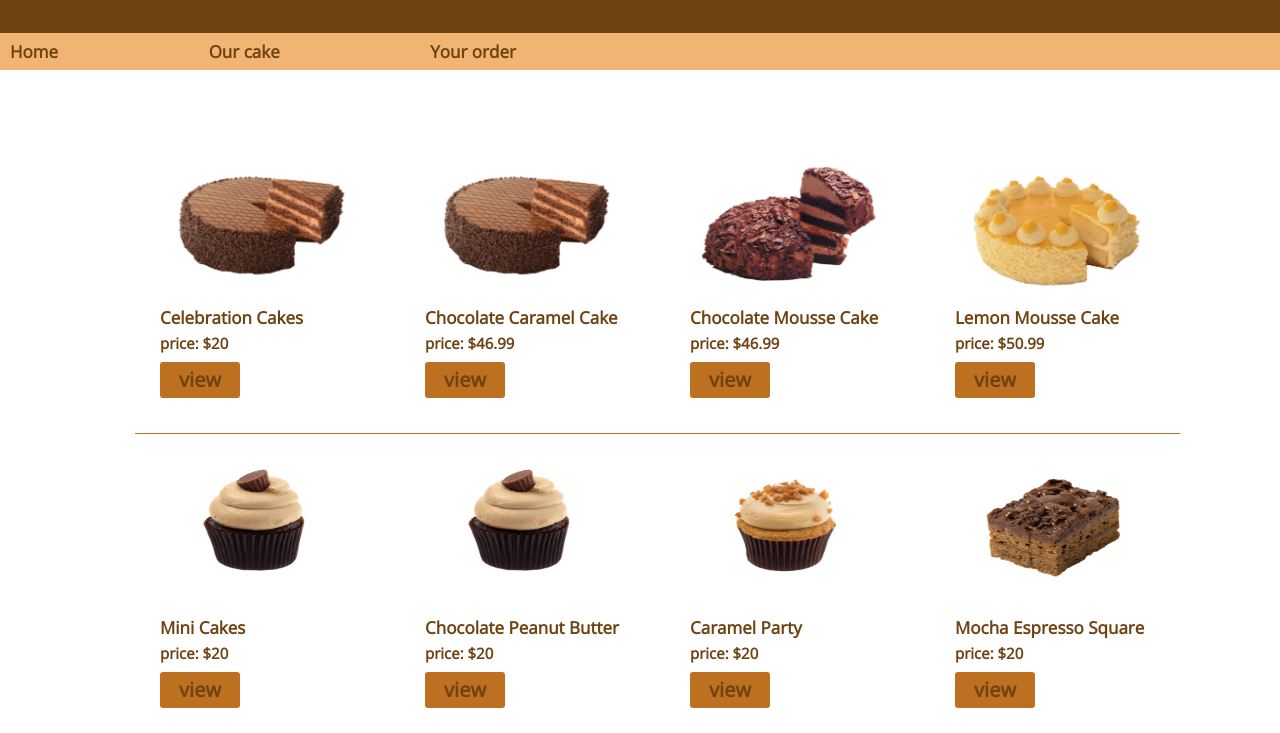
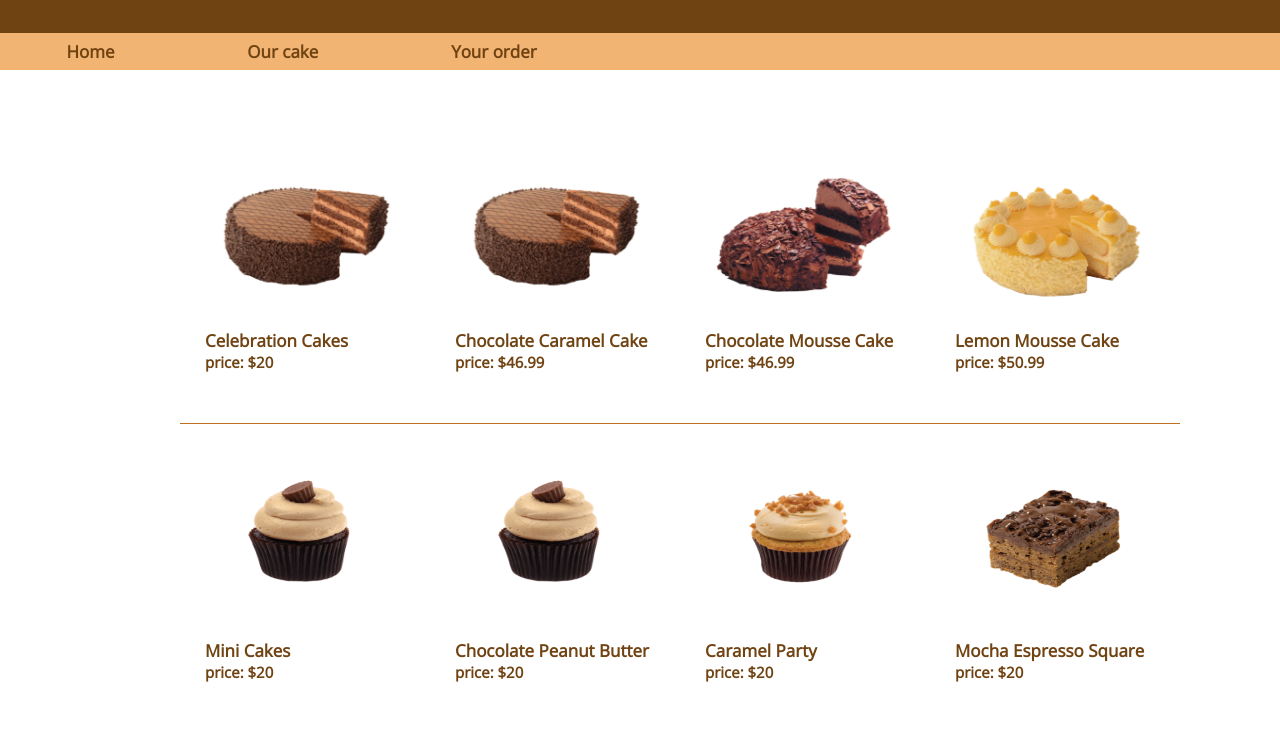
Before and after one commit to zainabalazzawi/my-gatsby-site, a Gatsby site: page / in a window 1280 px wide. Shown: the part 167-900 px from the top of the page. Built offline with nearby package versions, Linux system fonts and the light colour scheme; Gatsby itself is replaced by a stand-in of ours.

Commit message:
Adjusted style for ViewWrapper/ mini page

```diff
--- a/src/components/cake/celebration.js
+++ b/src/components/cake/celebration.js
@@ -53,7 +53,7 @@ export default function Celebration() {
 }
 
 const Wrapper = styled.div`
-  position: absolute;
+  position: relative;
   top: 90px;
   width: 100%;
   img {
@@ -69,26 +69,33 @@ const CelebrationWrapper = styled.div`
   display: grid;
   grid-template-columns: repeat(4, auto);
   border-bottom: 1px solid #bd7120;
-  padding-bottom: 10px;
-  gap: 15px;
 `;
 
+const ViewWrapper = styled.div`
+  color: #704313;
+  width: 80px;
+  padding: 8px;
+  text-align: center;
+  background: #bd7120;
+  font-weight: bold;
+  font-size: 20px;
+  border-radius: 3px;
+  position: absolute;
+  top: 50%;
+  left: 80px;
+  display: none;
+`;
 const CelebrationItem = styled.div`
+  position: relative;
   width: 250px;
   height: 300px;
-  /* color: rgba(255, 255, 255, 0.7); */
   font-size: 17px;
   font-weight: bold;
   display: grid;
-  /* grid-template-columns: auto; */
   align-items: center;
   padding: 25px;
-  /* border-radius: 10px; */
   transition: 0.5s ease-out;
   color: #704313;
-  gap: 10px;
-  /* background: #741b47; */
-
   transition: 1s cubic-bezier(0.075, 0.82, 0.165, 1);
   :hover {
     background: rgba(255, 255, 255, 1);
@@ -97,20 +104,15 @@ const CelebrationItem = styled.div`
       inset 0px 0px 0px 0.5px rgba(255, 255, 255, 0.2);
     transform: translateY(-3px);
     /* scale(1.2) */
+    ${ViewWrapper} {
+      display: block;
+    }
   }
 `;
 
 const PriceWrapper = styled.p`
   font-size: 15px;
+  position: relative;
+  /* is that positionc orrect ? */
+  top: -17px;
 `;
-const ViewWrapper = styled.div`
-  color: #704313;
-
-  width: 80px;
-  padding: 8px;
-  text-align: center;
-  background: #bd7120;
-  font-weight: bold;
-  font-size: 20px;
-  border-radius: 3px;
-`;
--- a/src/components/cake/mini.js
+++ b/src/components/cake/mini.js
@@ -53,7 +53,7 @@ export default function Mini() {
 }
 
 const Wrapper = styled.div`
-  position: absolute;
+  position: relative;
   top: 500px;
   width: 100%;
   img {
@@ -67,34 +67,6 @@ const MiniWrapper = styled.div`
   top: 100px;
   display: grid;
   grid-template-columns: repeat(4, auto);
-  gap: 15px;
-`;
-const MiniItem = styled.div`
-  width: 250px;
-  height: 300px;
-  /* color: rgba(255, 255, 255, 0.7); */
-  font-size: 17px;
-  font-weight: bold;
-  display: grid;
-  /* grid-template-columns: auto; */
-  align-items: center;
-  padding: 25px;
-  gap: 10px;
-  transition: 0.5s ease-out;
-  color: #704313;
-  /* background: #741b47; */
-  transition: 1s cubic-bezier(0.075, 0.82, 0.165, 1);
-  :hover {
-    background: rgba(255, 255, 255);
-    border: 1px solid #bd7120;
-    box-shadow: 0px 10px 20px rgba(0, 0, 0, 0.1),
-      inset 0px 0px 0px 0.5px rgba(255, 255, 255, 0.2);
-    transform: translateY(-3px);
-    /* scale(1.2); */
-  }
-`;
-const PriceWrapper = styled.p`
-  font-size: 15px;
 `;
 const ViewWrapper = styled.div`
   color: #704313;
@@ -105,4 +77,36 @@ const ViewWrapper = styled.div`
   font-weight: bold;
   font-size: 20px;
   border-radius: 3px;
+  position: absolute;
+  top: 50%;
+  left: 80px;
+  display: none;
 `;
+const MiniItem = styled.div`
+  width: 250px;
+  height: 300px;
+  font-size: 17px;
+  font-weight: bold;
+  display: grid;
+  align-items: center;
+  padding: 25px;
+  transition: 0.5s ease-out;
+  color: #704313;
+  transition: 1s cubic-bezier(0.075, 0.82, 0.165, 1);
+  :hover {
+    background: rgba(255, 255, 255);
+    border: 1px solid #bd7120;
+    box-shadow: 0px 10px 20px rgba(0, 0, 0, 0.1),
+      inset 0px 0px 0px 0.5px rgba(255, 255, 255, 0.2);
+    transform: translateY(-3px);
+    ${ViewWrapper} {
+      display: block;
+    }
+  }
+`;
+const PriceWrapper = styled.p`
+  font-size: 15px;
+  position: relative;
+  /* is that positionc orrect ? */
+  top: -17px;
+`;
--- a/src/components/counter/counter.js
+++ b/src/components/counter/counter.js
@@ -26,15 +26,11 @@ const Wrapper = styled.div`
   background: #e1b472;
   border: 1px solid #bd7120;
 
-  /* border: 1px solid #946013; */
-
   button {
     width: 30px;
     height: 36px;
     background: #e1b472;
     border: 1px solid #bd7120;
-
-    /* border-color: #472f09; */
   }
 
   div {
--- a/src/components/header/header.js
+++ b/src/components/header/header.js
@@ -29,14 +29,12 @@ const Wrapper = styled.div`
   width: 100%;
   display: grid;
   background: #704313;
-  /* box-shadow: 0px 10px 20px rgba(0, 0, 0, 0.1),
-    inset 0px 0px 0px 0.5px rgba(255, 255, 255, 0.2); */
 `;
 
 const MenuWrapper = styled.div`
   position: absolute;
   top: 200px;
-  width: 1440px;
+  width: 100%;
   display: grid;
   grid-template-columns: repeat(3, auto auto auto);
   background: #f2b472;
@@ -47,6 +45,7 @@ const MenuItem = styled.div`
   color: #704313;
   font-size: 17px;
   padding: 10px;
+  text-align: center;
   transition: 0.5s ease-out;
 
   :hover {
```
